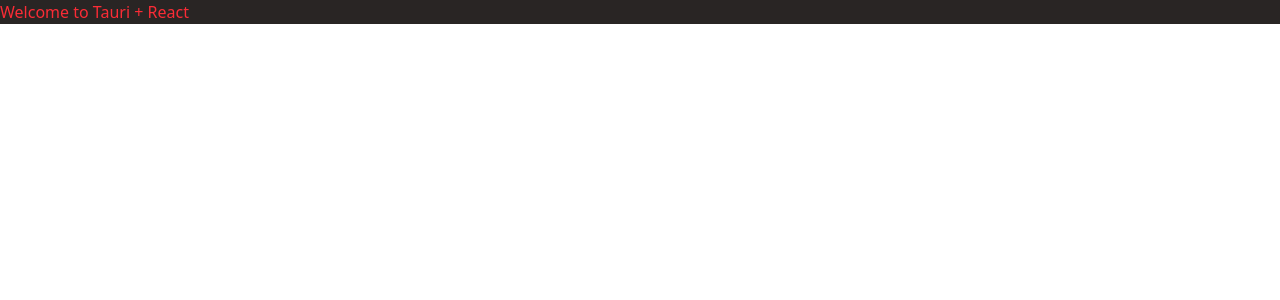
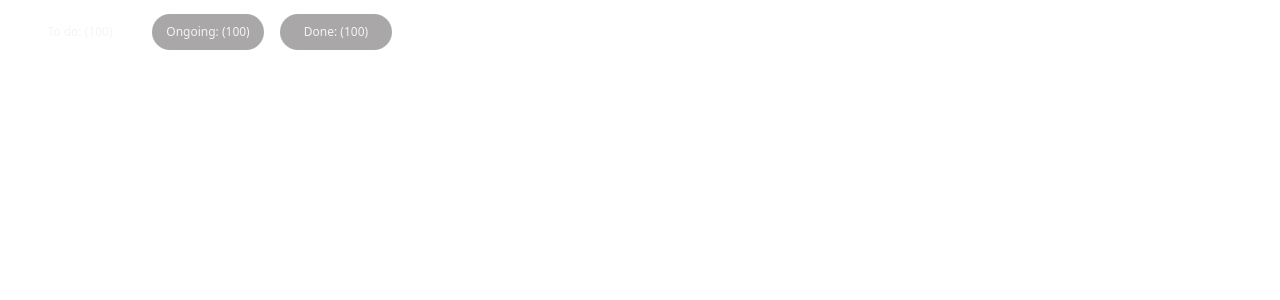
Before and after one commit to jallenmanaloto/levi, a React (Vite) app: page / in a window 1280 px wide. Shown: the top 300 px of the page. Built offline with nearby package versions, Linux system fonts and the light colour scheme.

Commit message:
feat: integrate task list

```diff
--- a/src/App.tsx
+++ b/src/App.tsx
@@ -1,10 +1,11 @@
 // import { invoke } from "@tauri-apps/api/core";
 import "./App.css";
+import TaskList from "./components/TaskList";
 
 function App() {
   return (
-    <main className="container bg-stone-800">
-      <h1 className="text-red-500">Welcome to Tauri + React</h1>
+    <main className="w-screen h-screen background-main-dark">
+      <TaskList />
     </main>
   );
 }
```
